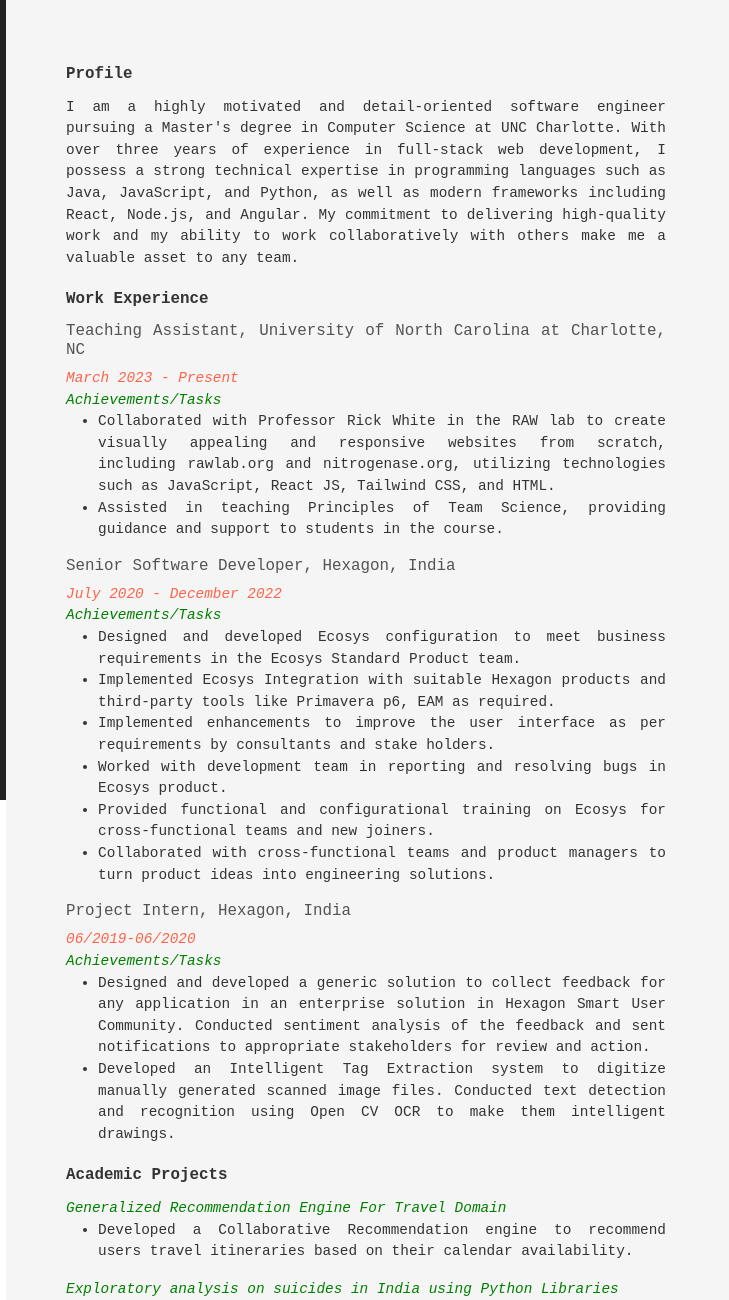
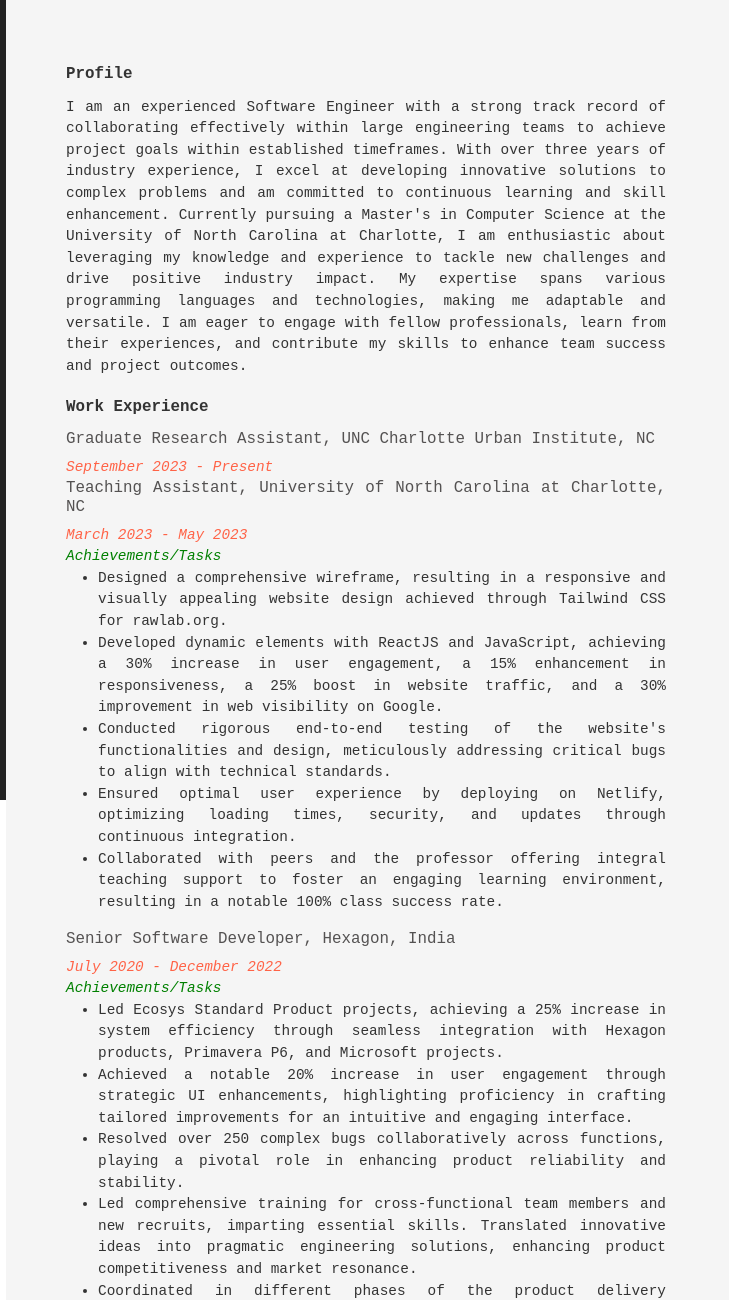
Before and after one commit to prashanthsammanu/Portfolio, a plain HTML site: page index.html in a window 1280 px wide. Shown: the top 1300 px of the page, 314-1043 px from the left. Drawn offline with nearby package versions, Linux system fonts and the light colour scheme; a web font is replaced by a local one.

Commit message:
updated resume,content

```diff
--- a/index.html
+++ b/index.html
@@ -229,7 +229,7 @@
         <br />
         <div class="container">
           <a
-            href="./Prashanth_Sammanu_Resume.pdf"
+            href="./Prashanth Sammanu Resume.pdf"
             alt="Prashanth Sammanu Resume"
             download
           >
@@ -241,34 +241,60 @@
       <div class="main">
         <h3>Profile</h3>
         <p>
-          I am a highly motivated and detail-oriented software engineer pursuing
-          a Master's degree in Computer Science at UNC Charlotte. With over
-          three years of experience in full-stack web development, I possess a
-          strong technical expertise in programming languages such as Java,
-          JavaScript, and Python, as well as modern frameworks including React,
-          Node.js, and Angular. My commitment to delivering high-quality work
-          and my ability to work collaboratively with others make me a valuable
-          asset to any team.
+          I am an experienced Software Engineer with a strong track record of
+          collaborating effectively within large engineering teams to achieve
+          project goals within established timeframes. With over three years of
+          industry experience, I excel at developing innovative solutions to
+          complex problems and am committed to continuous learning and skill
+          enhancement. Currently pursuing a Master's in Computer Science at the
+          University of North Carolina at Charlotte, I am enthusiastic about
+          leveraging my knowledge and experience to tackle new challenges and
+          drive positive industry impact. My expertise spans various programming
+          languages and technologies, making me adaptable and versatile. I am
+          eager to engage with fellow professionals, learn from their
+          experiences, and contribute my skills to enhance team success and
+          project outcomes.
         </p>
 
         <h3>Work Experience</h3>
+        <h5>Graduate Research Assistant, UNC Charlotte Urban Institute, NC</h5>
+        <span>
+          <i style="font-size: 1em; color: Tomato">September 2023 - Present</i
+          ><br />
+        </span>
         <h5>
           Teaching Assistant, University of North Carolina at Charlotte, NC
         </h5>
         <span>
-          <i style="font-size: 1em; color: Tomato">March 2023 - Present</i
+          <i style="font-size: 1em; color: Tomato">March 2023 - May 2023</i
           ><br />
           <i style="font-size: 1em; color: green">Achievements/Tasks</i><br />
           <ul>
             <li>
-              Collaborated with Professor Rick White in the RAW lab to create
-              visually appealing and responsive websites from scratch, including
-              rawlab.org and nitrogenase.org, utilizing technologies such as
-              JavaScript, React JS, Tailwind CSS, and HTML.
+              Designed a comprehensive wireframe, resulting in a responsive and
+              visually appealing website design achieved through Tailwind CSS
+              for rawlab.org.
             </li>
             <li>
-              Assisted in teaching Principles of Team Science, providing
-              guidance and support to students in the course.
+              Developed dynamic elements with ReactJS and JavaScript, achieving
+              a 30% increase in user engagement, a 15% enhancement in
+              responsiveness, a 25% boost in website traffic, and a 30%
+              improvement in web visibility on Google.
+            </li>
+            <li>
+              Conducted rigorous end-to-end testing of the website's
+              functionalities and design, meticulously addressing critical bugs
+              to align with technical standards.
+            </li>
+            <li>
+              Ensured optimal user experience by deploying on Netlify,
+              optimizing loading times, security, and updates through continuous
+              integration.
+            </li>
+            <li>
+              Collaborated with peers and the professor offering integral
+              teaching support to foster an engaging learning environment,
+              resulting in a notable 100% class success rate.
             </li>
           </ul>
         </span>
@@ -280,28 +306,30 @@
           <i style="font-size: 1em; color: green">Achievements/Tasks</i><br />
           <ul>
             <li>
-              Designed and developed Ecosys configuration to meet business
-              requirements in the Ecosys Standard Product team.
+              Led Ecosys Standard Product projects, achieving a 25% increase in
+              system efficiency through seamless integration with Hexagon
+              products, Primavera P6, and Microsoft projects.
             </li>
             <li>
-              Implemented Ecosys Integration with suitable Hexagon products and
-              third-party tools like Primavera p6, EAM as required.
+              Achieved a notable 20% increase in user engagement through
+              strategic UI enhancements, highlighting proficiency in crafting
+              tailored improvements for an intuitive and engaging interface.
             </li>
             <li>
-              Implemented enhancements to improve the user interface as per
-              requirements by consultants and stake holders.
+              Resolved over 250 complex bugs collaboratively across functions,
+              playing a pivotal role in enhancing product reliability and
+              stability.
             </li>
             <li>
-              Worked with development team in reporting and resolving bugs in
-              Ecosys product.
+              Led comprehensive training for cross-functional team members and
+              new recruits, imparting essential skills. Translated innovative
+              ideas into pragmatic engineering solutions, enhancing product
+              competitiveness and market resonance.
             </li>
             <li>
-              Provided functional and configurational training on Ecosys for
-              cross-functional teams and new joiners.
-            </li>
-            <li>
-              Collaborated with cross-functional teams and product managers to
-              turn product ideas into engineering solutions.
+              Coordinated in different phases of the product delivery (Analysis,
+              Development, Dev Testing, Bug fixes, Documentation) under Agile
+              software development lifecycle.
             </li>
           </ul>
         </span>
@@ -312,16 +340,17 @@
           <i style="font-size: 1em; color: green">Achievements/Tasks</i><br />
           <ul>
             <li>
-              Designed and developed a generic solution to collect feedback for
-              any application in an enterprise solution in Hexagon Smart User
-              Community. Conducted sentiment analysis of the feedback and sent
-              notifications to appropriate stakeholders for review and action.
+              Collaborated on the development of the Hexagon Smart User
+              Community, an innovative solution designed to collect feedback for
+              various enterprise applications. Implemented sentiment analysis on
+              the feedback, triggering notifications to relevant stakeholders
+              for review and action.
             </li>
             <li>
-              Developed an Intelligent Tag Extraction system to digitize
-              manually generated scanned image files. Conducted text detection
-              and recognition using Open CV OCR to make them intelligent
-              drawings.
+              Spearheaded the Intelligent Tag Extraction project, which involved
+              digitizing manually generated scanned image files. Employed Open
+              CV OCR for text detection and recognition, resulting in
+              intelligent drawings and enhancing document accessibility.
             </li>
           </ul>
         </span>
@@ -329,24 +358,24 @@
         <h3 id="rightTitle">Academic Projects</h3>
         <span>
           <i style="font-size: 1em; color: green"
-            >Generalized Recommendation Engine For Travel Domain</i
+            >Object Segmentation with Face Parsing</i
+          ><br />
+          <ul>
+            <li>
+              Developed a comprehensive iOS mobile application leveraging Core
+              Machine Learning techniques for object segmentation with face
+              parsing.
+            </li>
+          </ul>
+        </span>
+        <span>
+          <i style="font-size: 1em; color: green"
+            >Generalized Recommendation Engine for Travel Domain</i
           ><br />
           <ul>
             <li>
               Developed a Collaborative Recommendation engine to recommend users
               travel itineraries based on their calendar availability.
-            </li>
-          </ul>
-        </span>
-        <span>
-          <i style="font-size: 1em; color: green"
-            >Exploratory analysis on suicides in India using Python Libraries</i
-          ><br />
-          <ul>
-            <li>
-              Performed exploratory analysis and visualization techniques on a
-              real-time dataset from NCRB. Cited multiple reasons for suicide
-              using various machine learning algorithms.
             </li>
           </ul>
         </span>
```
Also changed, not shown: 2 other files.
